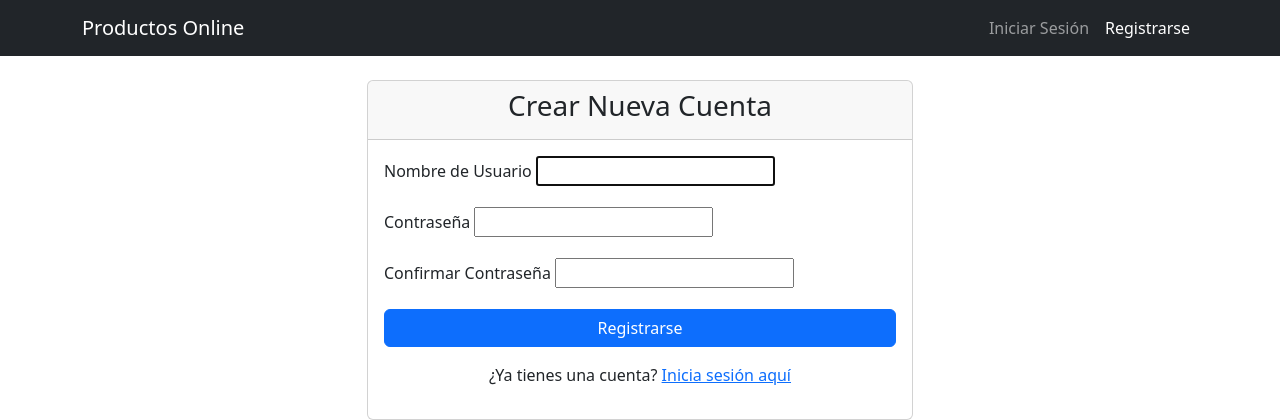
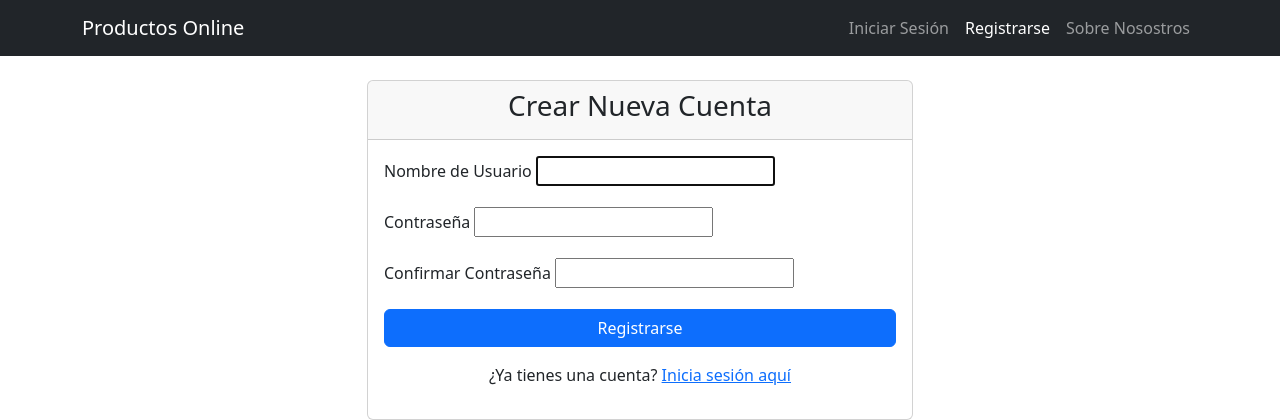
Before and after one commit to Figs0203/E-Commerce-con-IA-Generativa, a Django app: page /register/ in a window 1280 px wide. Shown: the top 420 px of the page. Run offline with Django 5.2, Linux system fonts and the light colour scheme.

Commit message:
he añadido la etiqueta en las vistas login y register para la vista about

```diff
--- a/products/templates/login.html
+++ b/products/templates/login.html
@@ -13,6 +13,7 @@
             <div class="navbar-nav ms-auto">
                 <a class="nav-link active" href="{% url 'login' %}">Iniciar Sesión</a>
                 <a class="nav-link" href="{% url 'register' %}">Registrarse</a>
+                <a class="nav-link" href="{% url 'about' %}">Sobre Nosostros</a>
             </div>
         </div>
     </nav>
--- a/products/templates/register.html
+++ b/products/templates/register.html
@@ -13,6 +13,7 @@
             <div class="navbar-nav ms-auto">
                 <a class="nav-link" href="{% url 'login' %}">Iniciar Sesión</a>
                 <a class="nav-link active" href="{% url 'register' %}">Registrarse</a>
+                <a class="nav-link" href="{% url 'about' %}">Sobre Nosostros</a>
             </div>
         </div>
     </nav>
```
